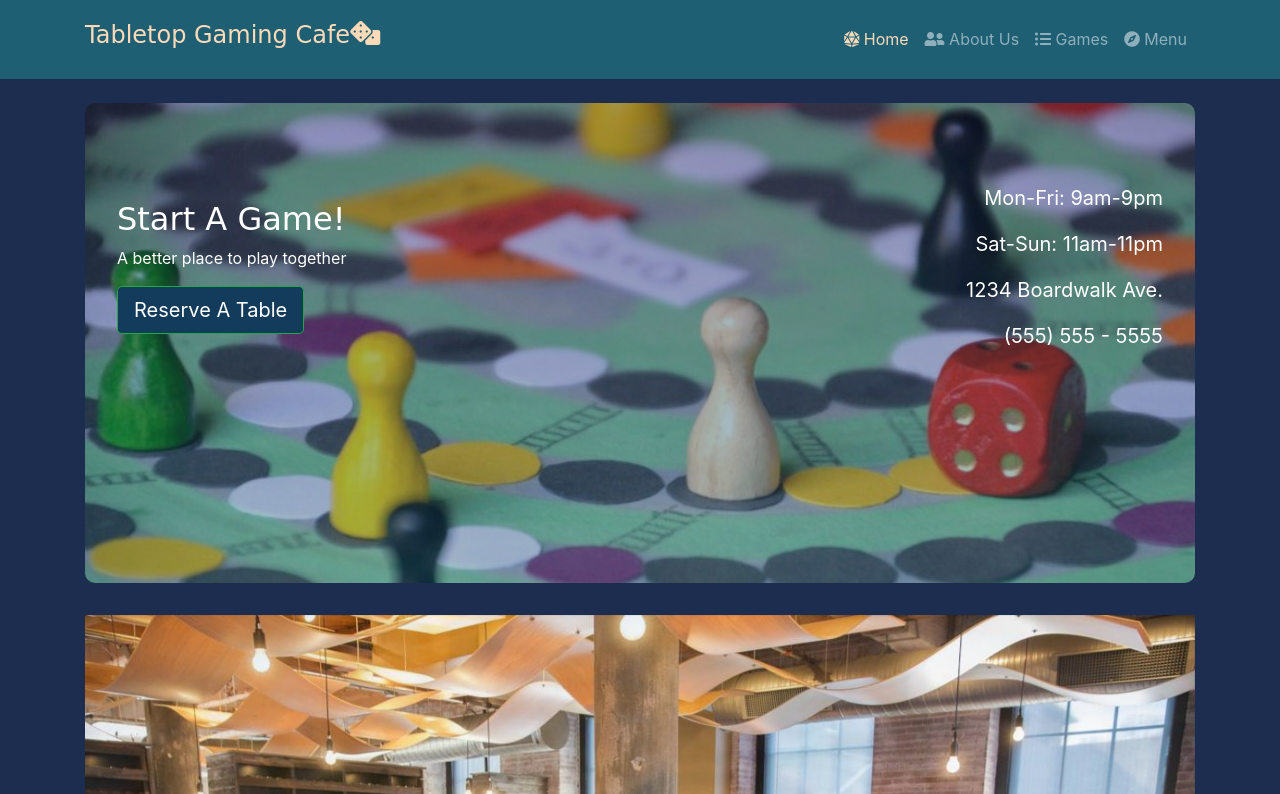
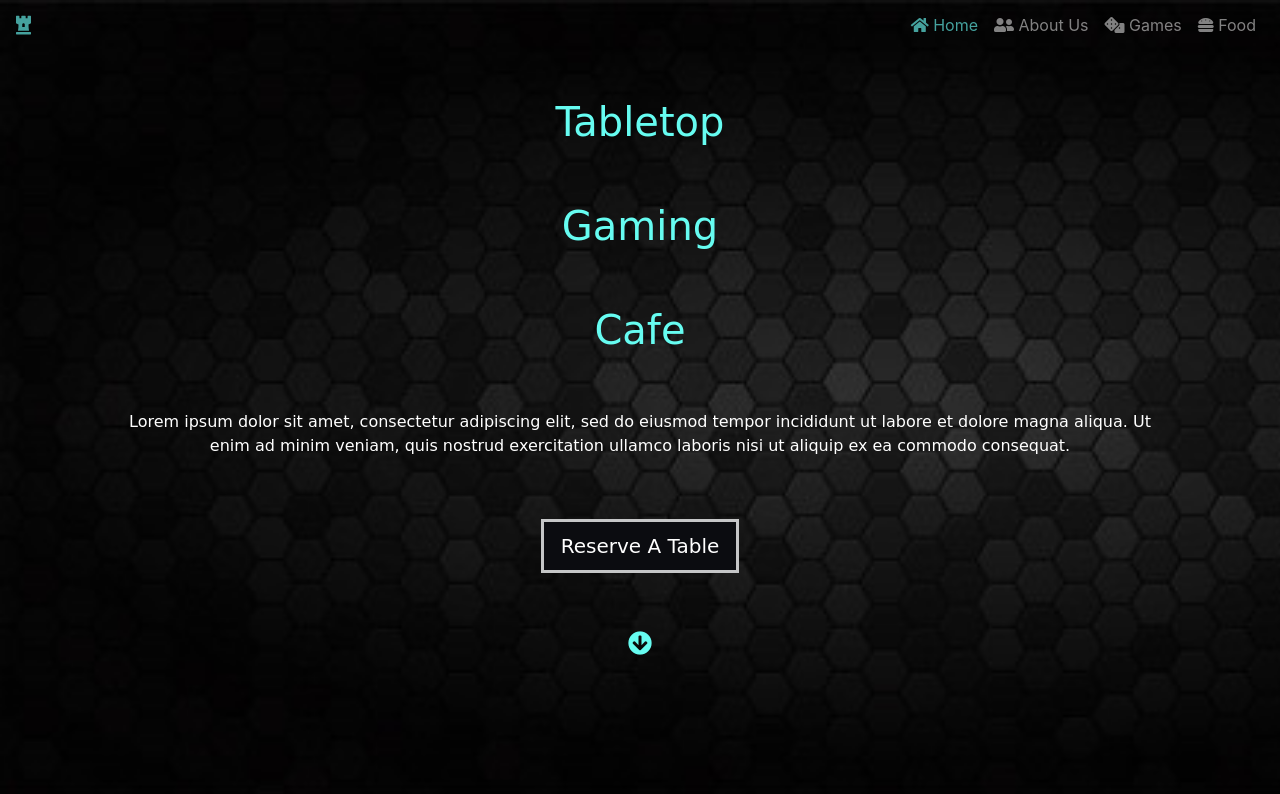
Before and after one commit to dah06a/cafe-project-bootstrap-version, a website: page index.html in a window 1280 px wide. Shown: the top 794 px of the page. Drawn offline with nearby package versions, Linux system fonts and the light colour scheme; a web font is replaced by a local one.

Commit message:
Reworking design save.

```diff
--- a/css/styles.css
+++ b/css/styles.css
@@ -1,12 +1,21 @@
 :root {
-    --primary-dark-theme: #1d2d50;
-    --secondary-dark-theme: #133b5c;
-    --teal-dark-theme: #1e5f74;
-    --tan-dark-theme: #fcdab7;
+    --theme-black: #0B0C10;
+    --theme-dark: #1F2833;
+    --theme-light: #C5C6C7;
+    --theme-white: #fff;
+    --theme-primary: #66FCF1;
+    --theme-secondary: #45A29E;
 }
 
 .btn {
-    background-color: var(--secondary-dark-theme);
+    background-color: var(--theme-black);
+    outline: 3px solid var(--theme-light);
+    color: white;
+    border-radius: 0;
+}
+
+.btn:hover {
+    background-color: var(--theme-primary);
 }
 
 body {
@@ -28,29 +37,40 @@ body {
 }
 
 .jumbotron{
-    border-radius:10px;
-    background: linear-gradient( rgba(29, 45, 80, 0.4), rgba(30, 95, 116, 0.4) ), url(/img/classic-pieces.jpg);
+    background: url("/img/dark-hex-background.jpg");
     background-size: cover;
     background-repeat: no-repeat;
     background-attachment: fixed;
     color:white !important;
-    height:60vh;
+    margin-top: 0;
+    height:100vh;
 }
 
-.navbar-brand > h4, h6 {
-    color: var(--tan-dark-theme) !important;
+.navbar-dark {
+    background-color: transparent;
+    height: 50px;
+    margin: 0;
+}
+
+.navbar-brand {
+    color: var(--theme-secondary) !important;
+}
+
+.navbar-brand:hover {
+    color: var(--theme-primary) !important;
 }
 
 .navbar-nav > .active > a {
-    color: var(--tan-dark-theme) !important;
+    color: var(--theme-secondary) !important;
 }
 
 .nav-item > a:hover {
-    color: var(--tan-dark-theme) !important;
+    color: var(--theme-primary) !important;
 }
 
-.navbar-dark {
-    background-color: var(--teal-dark-theme);
+.navbar-toggler {
+    background-color: var(--theme-secondary) !important;
+    color: var(--theme-black) !important;
 }
 
 .parallax {
@@ -61,8 +81,11 @@ body {
     background-size: cover;
 }
 
+.scroll {
+    animation: updown 2s ease infinite;
+}
+
 .tab-content {
-    height: 50vh;
     border:4px solid #0275d8;
     padding: 10px;
   }
@@ -76,3 +99,20 @@ body {
         height: 80vh;
     }
 }
+
+@keyframes updown {
+    0% {
+      transform: translateY(-50%);
+      color: var(--theme-secondary);
+    }
+
+    50% {
+      transform: translateY(50%);
+      color: var(--theme-primary);
+    }
+
+    100% {
+      transform: translateY(-50%);
+      color: var(--theme-secondary);
+    }
+  }
--- a/index.html
+++ b/index.html
@@ -18,49 +18,65 @@
 
     <body>
 
+        <!-- Jumbotron Header -->
+        <header>
+            <div class="jumbotron jumbotron-fluid py-0">
+
                 <!-- Navbar -->
-        <nav class="navbar navbar-expand-md navbar-dark sticky-top">
-            <div class="container">
-                <a class="navbar-brand" href="#">
-                    <h4 class="d-none d-sm-flex navbar-text font-choice">Tabletop Gaming Cafe<i class="fas fa-dice"></i></h4>
-                </a>
-                <a class="navbar-brand" href="#">
-                    <h6 class="d-sm-none navbar-text font-choice">Tabletop Gaming Cafe<i class="fas fa-dice"></i></h6>
+                <nav class="navbar navbar-expand-md navbar-dark">
+                    <a class="navbar-brand" href="#"><i class="fas fa-chess-rook"></i>
                     </a>
                     <button class="navbar-toggler" type="button" data-toggle="collapse" data-target="#mainNavbar">
-                    <span class="navbar-toggler-icon"></span>
+                        <i class="fas fa-bars"></i>
                     </button>
                     <div class="collapse navbar-collapse" id="mainNavbar">
                         <ul class="navbar-nav ml-auto text-light">
-                        <li class="nav-item active"><a class="nav-link" href="/index.html"><i class="fas fa-dice-d20"></i> Home</a></li>
+                            <li class="nav-item active"><a class="nav-link" href="/index.html"><i class="fas fa-home"></i> Home</a></li>
                             <li class="nav-item"><a class="nav-link" href="aboutus.html"><i class="fas fa-user-friends"></i> About Us</a></li>
-                        <li class="nav-item"><a class="nav-link" href="games.html"><i class="fas fa-list-ul"></i> Games</a></li>
-                        <li class="nav-item"><a class="nav-link" href="menu.html"><i class="fas fa-compass"></i> Menu</a></li>
+                            <li class="nav-item"><a class="nav-link" href="games.html"><i class="fas fa-dice"></i> Games</a></li>
+                            <li class="nav-item"><a class="nav-link" href="menu.html"><i class="fas fa-hamburger"></i> Food</a></li>
                         </ul>
-                </div>
                     </div>
                 </nav>
 
-        <!-- Jumbotron Header Element -->
-        <header class="my-4">
-            <div class="container">
-                <div class="jumbotron">
-                    <div class="row align-items-center">
-                        <div class="col-sm-6 text-center text-sm-left">
-                            <h2 class="font-choice">Start A Game!</h2>
-                            <p>A better place to play together</p>
-                            <a role="button" class="btn btn-success btn-lg" data-toggle="modal" data-target="#reserveModal">Reserve A Table</a>
+                <!-- Header Container -->
+                <div class="container-fluid text-center font-choice" style="color: var(--theme-primary);">
+
+                    <div class="row h-75">
+
                     </div>
-                        <div class="col-sm-6 text-center text-sm-right mt-3 lead text-white">
-                            <strong>
-                                <p>Mon-Fri: 9am-9pm</p>
-                                <p>Sat-Sun: 11am-11pm</p>
-                                <p>1234 Boardwalk Ave.</p>
-                                <p>(555) 555 - 5555</p>
-                            </strong>
+                    <div class="row my-2 my-sm-5" >
+                        <div class="col mx-auto" >
+                            <h1>Tabletop</h1>
+                        </div>
+                    </div>
+                    <div class="row my-2 my-sm-5" >
+                        <div class="col mx-auto" >
+                            <h1>Gaming</h1>
+                        </div>
+                    </div>
+                    <div class="row my-2 my-sm-5" >
+                        <div class="col mx-auto" >
+                            <h1>Cafe</h1>
+                        </div>
+                    </div>
+                    <div class="row my-2 my-sm-5">
+                        <div class="col col-sm-10 mx-auto">
+                            <p style="color: var(--theme-white);">Lorem ipsum dolor sit amet, consectetur adipiscing elit, sed do eiusmod tempor incididunt ut labore et dolore magna aliqua. Ut enim ad minim veniam, quis nostrud exercitation ullamco laboris nisi ut aliquip ex ea commodo consequat.</p>
+                        </div>
+                    </div>
+                    <div class="row my-2 my-sm-5">
+                        <div class="col">
+                            <a role="button" class="btn btn-lg" data-toggle="modal" data-target="#reserveModal">Reserve A Table</a>
+                        </div>
+                    </div>
+                    <div class="row">
+                        <div class="col">
+                            <h4><i class="fas fa-arrow-circle-down scroll"></i></h4>
                         </div>
                     </div>
                 </div>
+
             </div>
         </header>
 
@@ -133,11 +149,11 @@
                 <div class="col">
                     <div id="homeCarousel" class="carousel slide carousel-fade" data-ride="carousel">
                         <ol class="carousel-indicators col-3 mx-auto bg-secondary">
-                            <li data-target="#homeCarousel" data-slide="0" class="active"></li>
-                            <li data-target="#homeCarousel" data-slide="1"></li>
-                            <li data-target="#homeCarousel" data-slide="2"></li>
-                            <li data-target="#homeCarousel" data-slide="3"></li>
-                            <li data-target="#homeCarousel" data-slide="4"></li>
+                            <li data-target="#homeCarousel" data-slide-to="0" class="active"></li>
+                            <li data-target="#homeCarousel" data-slide-to="1"></li>
+                            <li data-target="#homeCarousel" data-slide-to="2"></li>
+                            <li data-target="#homeCarousel" data-slide-to="3"></li>
+                            <li data-target="#homeCarousel" data-slide-to="4"></li>
                         </ol>
                         <div class="carousel-inner">
                             <div class="carousel-item active">
@@ -163,6 +179,53 @@
                                 <span class="carousel-control-next-icon bg-secondary" aria-hidden="true"></span>
                                 <span class="sr-only">Next</span>
                             </a>
+                        </div>
+                    </div>
+                </div>
+            </div>
+
+            <!-- Home Page Information Pills -->
+            <div class="row my-4">
+                <div class="col text-center text-white homeInfo">
+                    <ul class="nav nav-pills mb-3 justify-content-center" id="pills-tab" role="tablist">
+                        <li class="nav-item" role="presentation">
+                          <a class="nav-link active" id="pricing-pill" data-toggle="pill" href="#pricing-panel" role="tab" aria-controls="pricing-panel" aria-selected="true">Pricing</a>
+                        </li>
+                        <li class="nav-item" role="presentation">
+                          <a class="nav-link" id="location-pill" data-toggle="pill" href="#location-panel" role="tab" aria-controls="location-panel" aria-selected="false">Location</a>
+                        </li>
+                        <li class="nav-item" role="presentation">
+                          <a class="nav-link" id="rules-pill" data-toggle="pill" href="#rules-panel" role="tab" aria-controls="rules-panel" aria-selected="false">House Rules</a>
+                        </li>
+                      </ul>
+                      <div class="tab-content" id="pills-tabContent">
+                        <div class="tab-pane fade border-primary show active" id="pricing-panel" role="tabpanel" aria-labelledby="pricing-pill">
+                            <h2 class="font-choice">Pricing</h2>
+                            <br />
+                            <h4>Great flex pricing available!  $10 to check out as many games as you want for as long as you stay.</h4>
+                            <br />
+                            <h5>Membership plans available as well!</h5>
+                            <br />
+                        </div>
+                        <div class="tab-pane fade" id="location-panel" role="tabpanel" aria-labelledby="location-pill">
+                            <h2 class="font-choice">Location</h2>
+                            <br class="d-none d-sm-block" />
+                            <div class="col-12 col-sm-10 col-md-8 col-lg-6 mx-auto">
+                                <img src="img/example-map.png" alt="Location Map" class="img-thumbnail" />
+                            </div>
+                        </div>
+                        <div class="tab-pane fade" id="rules-panel" role="tabpanel" aria-labelledby="rules-pill">
+                            <h2 class="font-choice">House Rules</h2>
+                            <br class="d-none d-sm-block" />
+                            <div class="col-12 col-md-10 col-lg-8 mx-auto">
+                                <ol class="text-left">
+                                    <li> Lorem ipsum dolor sit amet, consectetur adipiscing elit.</li>
+                                    <li> Vivamus vitae ex pharetra ipsum vehicula iaculis vel in sem.</li>
+                                    <li> Suspendisse sit amet purus sed augue lacinia dictum nec non purus.</li>
+                                    <li> Proin gravida eros at dui venenatis, eget porttitor lectus maximus.</li>
+                                    <li> In ut nisl ut elit accumsan sagittis ut sed risus.</li>
+                                </ol>
+                            </div>
                         </div>
                       </div>
                 </div>
@@ -205,55 +268,6 @@
                 </div>
             </div>
 
-            <!-- Home Page Information Pills -->
-            <div class="row my-4">
-                <div class="col text-center text-white homeInfo">
-                    <ul class="nav nav-pills mb-3 justify-content-center" id="pills-tab" role="tablist">
-                        <li class="nav-item" role="presentation">
-                          <a class="nav-link active" id="pricing-pill" data-toggle="pill" href="#pricing-panel" role="tab" aria-controls="pricing-panel" aria-selected="true">Pricing</a>
-                        </li>
-                        <li class="nav-item" role="presentation">
-                          <a class="nav-link" id="location-pill" data-toggle="pill" href="#location-panel" role="tab" aria-controls="location-panel" aria-selected="false">Location</a>
-                        </li>
-                        <li class="nav-item" role="presentation">
-                          <a class="nav-link" id="rules-pill" data-toggle="pill" href="#rules-panel" role="tab" aria-controls="rules-panel" aria-selected="false">House Rules</a>
-                        </li>
-                      </ul>
-                      <div class="tab-content" id="pills-tabContent">
-                        <div class="tab-pane fade border-primary show active" id="pricing-panel" role="tabpanel" aria-labelledby="pricing-pill">
-                            <h2 class="font-choice">Pricing</h2>
-                            <br />
-                            <h4>Great flex pricing available!  $10 to check out as many games as you want for as long as you stay.</h4>
-                            <br />
-                            <h5>Membership plans available as well!</h5>
-                            <br />
-                            <h4>$</h4>
-                        </div>
-                        <div class="tab-pane fade" id="location-panel" role="tabpanel" aria-labelledby="location-pill">
-                            <h2 class="font-choice">Location</h2>
-                            <br class="d-none d-sm-block" />
-                            <div class="col-12 col-sm-10 col-md-8 col-lg-6 mx-auto">
-                                <img src="img/example-map.png" alt="Location Map" class="img-thumbnail" />
-                            </div>
-                        </div>
-                        <div class="tab-pane fade" id="rules-panel" role="tabpanel" aria-labelledby="rules-pill">
-                            <h2 class="font-choice">House Rules</h2>
-                            <br class="d-none d-sm-block" />
-                            <div class="col-12 col-md-10 col-lg-8 mx-auto">
-                                <ol class="text-left">
-                                    <li> Lorem ipsum dolor sit amet, consectetur adipiscing elit.</li>
-                                    <li> Vivamus vitae ex pharetra ipsum vehicula iaculis vel in sem.</li>
-                                    <li> Suspendisse sit amet purus sed augue lacinia dictum nec non purus.</li>
-                                    <li> Proin gravida eros at dui venenatis, eget porttitor lectus maximus.</li>
-                                    <li> In ut nisl ut elit accumsan sagittis ut sed risus.</li>
-                                </ol>
-                            </div>
-                        </div>
-                      </div>
-                </div>
-            </div>
-
-
             <!-- Footer -->
             <footer class="site-footer bg-dark font-choice">
                 <div class="container p-3">
```
Also changed, not shown: img/dark-clouded-background.jpg (added), img/dark-hex-background.jpg (added), img/dark-quads-background.jpg (added), img/dark-quilted-background.jpg (added). Lines whose indentation alone changed are shown as unchanged.
